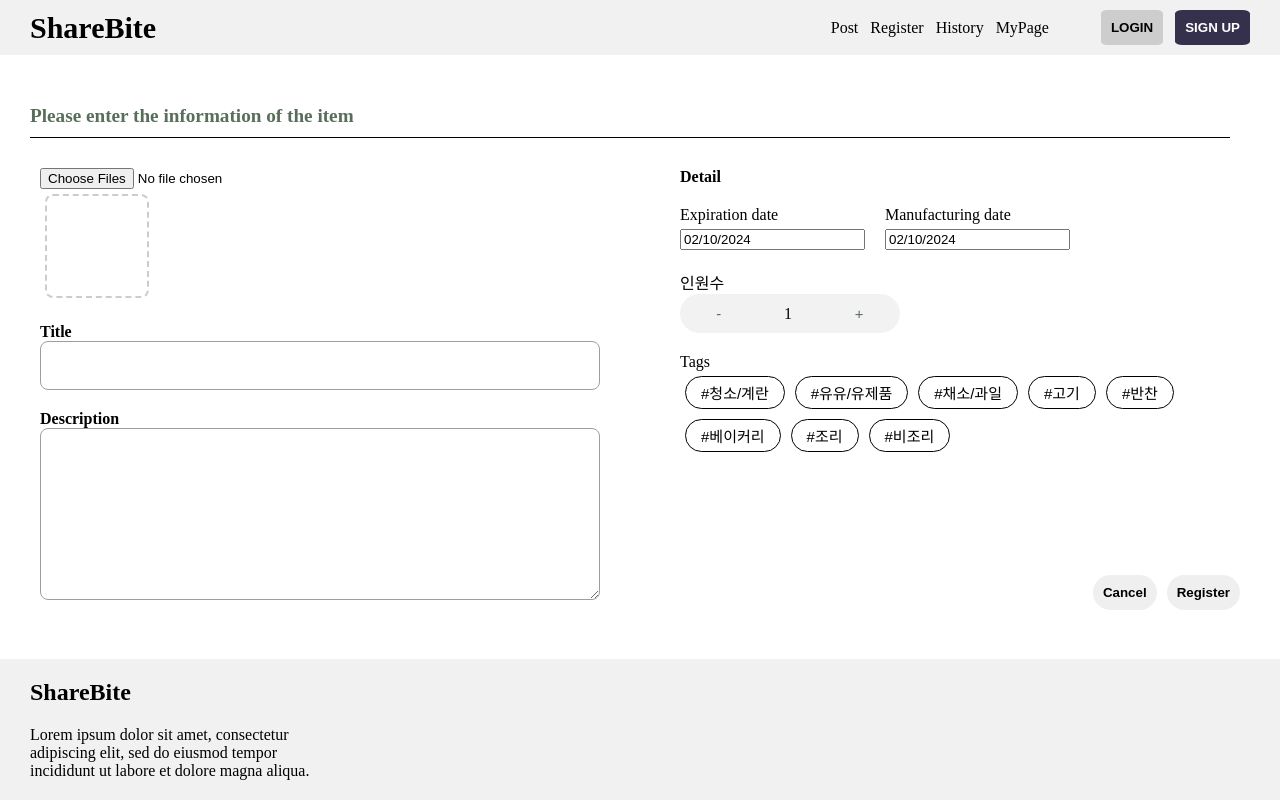
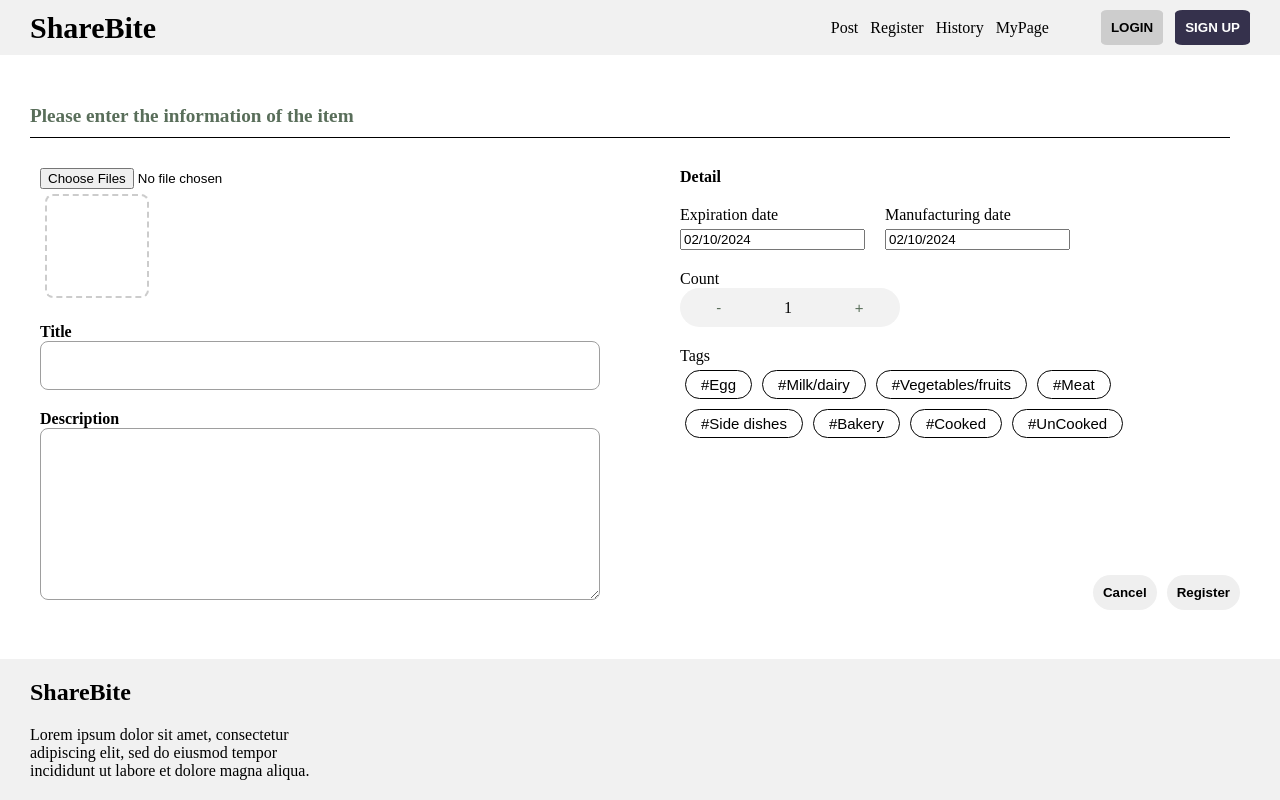
Before and after one commit to gdsc-shareBite/front, a React (Create React App) app: page /register in a window 1280 px wide. Built offline with nearby package versions, Linux system fonts and the light colour scheme; the HTML template or start-up script is replaced by a standard one.

Commit message:
fix: 영어로 바꿈

```diff
--- a/src/pages/Register.jsx
+++ b/src/pages/Register.jsx
@@ -77,7 +77,7 @@ export default function Register() {
                 onChange={(date) => setManufacturingDate(date)}
               />
             </DateWrapper>
-            <h2>인원수</h2>
+            <h2>Count</h2>
             <CounterWrapper>
               <Button onClick={handleDecrement}>-</Button>
               <CountDisplay>{count}</CountDisplay>
@@ -86,14 +86,14 @@ export default function Register() {
             <div>
               <h2>Tags</h2>
               {[
-                "청소/계란",
-                "유유/유제품",
-                "채소/과일",
-                "고기",
-                "반찬",
-                "베이커리",
-                "조리",
-                "비조리",
+                "Egg",
+                "Milk/dairy",
+                "Vegetables/fruits",
+                "Meat",
+                "Side dishes",
+                "Bakery",
+                "Cooked",
+                "UnCooked",
               ].map((tag) => (
                 <Tag
                   key={tag}
```
